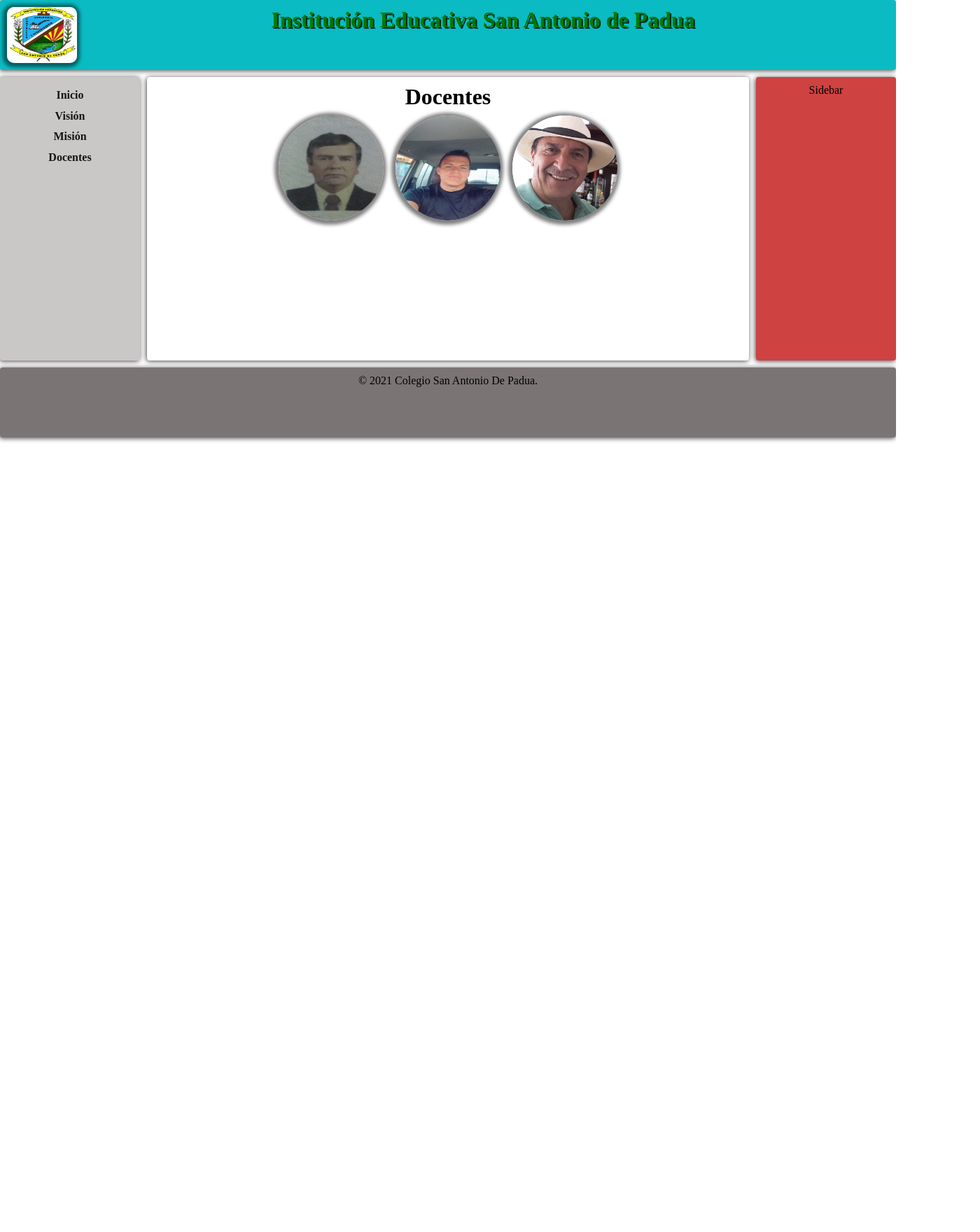
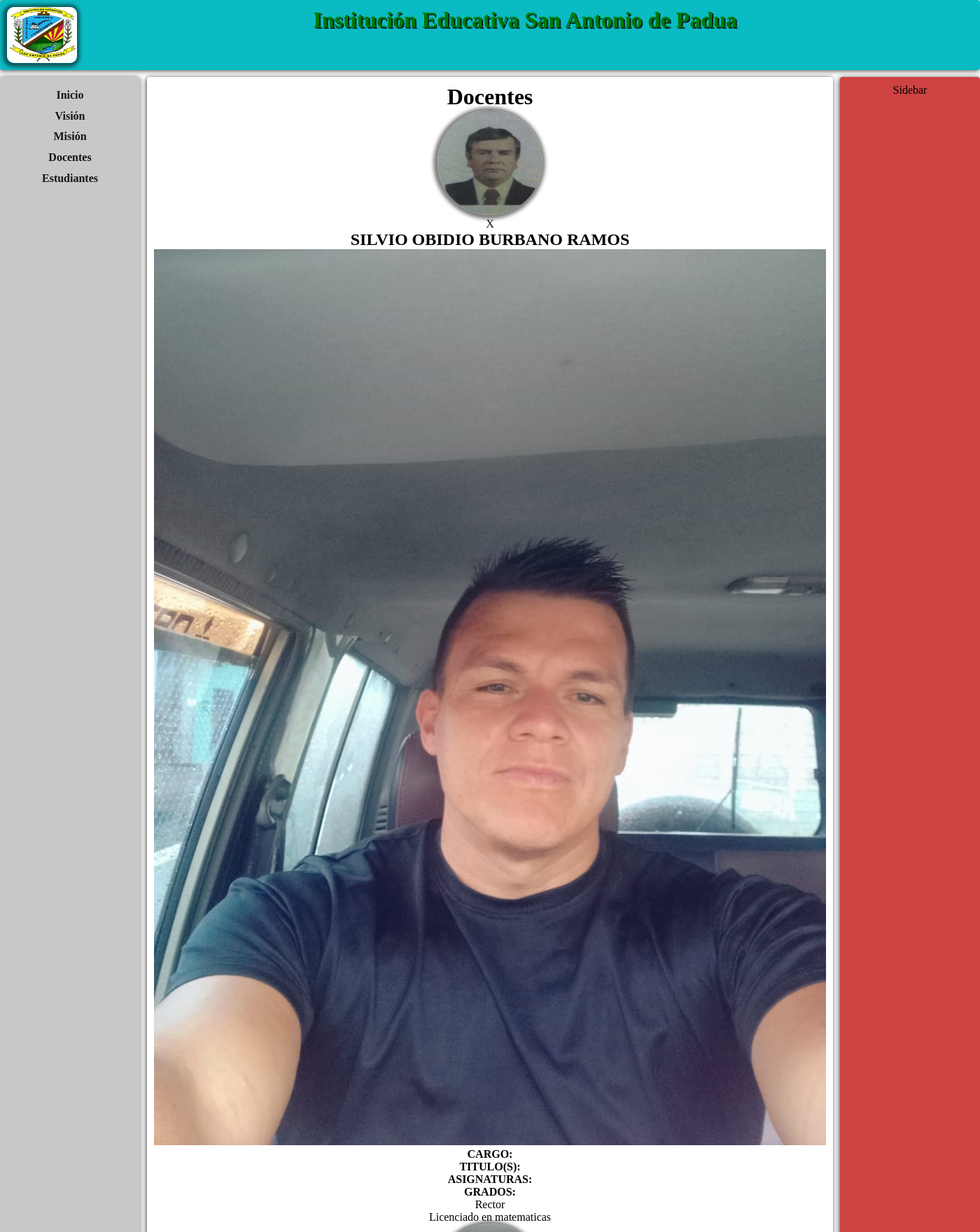
Before and after one commit to Yamidor/webSanAntonio, a React app: page /teachers in a window 1280 px wide. Shown: the top 1760 px of the page at 70% size, 1400 px wide, since content can reach past the window. Before the commit the page ends 800 px from the top, so only its background shows below. Built offline with nearby package versions, Linux system fonts and the light colour scheme.

Commit message:
comit teacher

```diff
--- a/package.json
+++ b/package.json
@@ -20,6 +20,7 @@
   },
   "devDependencies": {
     "@babel/core": "^7.13.13",
+    "@babel/plugin-syntax-class-properties": "^7.12.13",
     "@babel/preset-env": "^7.13.12",
     "@babel/preset-react": "^7.13.13",
     "@pmmmwh/react-refresh-webpack-plugin": "^0.4.2",
--- a/src/components/Navbar.jsx
+++ b/src/components/Navbar.jsx
@@ -26,6 +26,11 @@ const Navbar = (props) =>{
                         <b>Docentes</b>
                     </Link>
                 </li>
+                <li className="li">
+                    <Link  to="/students">
+                        <b>Estudiantes</b>
+                    </Link>
+                </li>
             </ul>
 
 
--- a/src/containers/Student.jsx
+++ b/src/containers/Student.jsx
@@ -1,9 +1,31 @@
-import React from 'react';
+import React, {useEffect, useState} from 'react';
+import StudentService from '../services/student-service'
+
 const Student = () => {
+    const [students, setStudents] = useState([]);
+    const [status, setStatus] = useState(false);
+    useEffect(() => {
+        cargarStudents();
+    },[status]);
+
+    const cargarStudents = async () =>{
+        let est = await fetch("http://localhost:8080/students?currentPage=0&sizePage=100");
+        const res = await est.json();
+        setStudents(res.content);
+        setStatus(true)
+    }
+
 
     return(
         <div className="container">
-            <h1>estudents</h1>
+            {students.map(student =>
+                <div key={student.id}>
+                    <h1>{student.fullName}</h1>
+                </div>
+            )}
+
+
+
         </div>
     )
 
--- a/src/containers/Teachers.jsx
+++ b/src/containers/Teachers.jsx
@@ -5,40 +5,50 @@ import Yamid from '../img/yamid.jpeg'
 import Olguer from '../img/olguer.jpeg'
 import '../styles/teachers.css'
 const Teachers = () => {
+    const teachers = [
+                        {
+                            id: 1,
+                            name: "SILVIO OBIDIO BURBANO RAMOS",
+                            titles: "Licenciado en matematicas",
+                            cargo: "Rector",
+                            img: Silvio,
+                            materias: "",
+                            grados: ""
+                        },
+                        {
+                            id: 2,
+                            name: "RUBEN YAMID ORDOÑEZ GOMEZ",
+                            titles: "Ingeniero de sistemas",
+                            cargo: "Docente",
+                            img: Yamid,
+                            materias: "Etica-Tecnologia e informatica",
+                            grados: "6° 7° 8° 9° 10° 11°"
+                        },
+                        {
+                            id: 3,
+                            name: "OLGUER AGUIRRE",
+                            titles: "Licenciado en matematicas",
+                            cargo: "Docente",
+                            img: Olguer,
+                            materias: "Matematicas-Fisica",
+                            grados: "8° 9° 10° 11°"
+                        },
+
+                    ]
+    console.log(teachers);
     return(
         <div className="container">
             <h1 className="title-teacher">Docentes</h1>
             <div className="container-teachers">
-                <div className="teacher">
-                    <a href="#miModal1">
-                        <img src={Silvio} alt="Teacher" className="img-teacher"/>
-                    </a>
-                    <div id="miModal1" class="modal">
-                        <div class="modal-contenido">
-                            <a href="#" className="close">X</a>
-                            <h2 className="name-teacher">SILVIO OBIDIO BURBANO RAMOS</h2>
-                            <div className="container-teachers-info">
-                                <img src={Silvio} alt="Teacher" className="img-teacher-modal"/>
-                                <div className="title-items">
-                                    <h4 className="title-item">CARGO:</h4>
-                                    <h4 className="title-item">TITULO(S):</h4>
-                                </div>
-                                <div className="description-items">
-                                    <p className="description-item">Rector</p>
-                                    <p className="description-item">Licenciado en matematicas</p>
-                                </div>
-                            </div>
-                        </div>
-                    </div>
-                </div>
+                {teachers.map(teacher =>
                 <div className="teacher">
                     <a href="#miModal2">
-                        <img src={Yamid} alt="Yamid" className="img-teacher"/>
+                        <img src={teacher.img} alt={teacher.img} className="img-teacher"/>
                     </a>
-                    <div id="miModal2" class="modal">
-                        <div class="modal-contenido">
+                    <div id="miModal2" className="modal">
+                        <div className="modal-contenido">
                             <a href="#" className="close">X</a>
-                            <h2 className="name-teacher">RUBEN YAMID ORDOÑEZ GOMEZ</h2>
+                            <h2 className="name-teacher">{teacher.name}</h2>
                             <div className="container-teachers-info">
                             <img src={Yamid} alt="Teacher" className="img-teacher-modal"/>
                                 <div className="title-items">
@@ -48,42 +58,17 @@ const Teachers = () => {
                                     <h4 className="title-item">GRADOS:</h4>
                                 </div>
                                 <div className="description-items">
-                                    <p className="description-item">Docente</p>
-                                    <p className="description-item">Ingeniero de sistemas</p>
-                                    <p className="description-item">Etica-Tecnologia e informatica</p>
-                                    <p className="description-item">6° 7° 8° 9° 10° 11°</p>
+                                    <p className="description-item">{teacher.cargo}</p>
+                                    <p className="description-item">{teacher.titles}</p>
+                                    <p className="description-item">{teacher.materias}</p>
+                                    <p className="description-item">{teacher.grados}</p>
                                 </div>
 
                             </div>
                         </div>
                     </div>
                 </div>
-                <div className="teacher">
-                    <a href="#miModal3">
-                        <img src={Olguer} alt="Olger" className="img-teacher"/>
-                    </a>
-                    <div id="miModal3" class="modal">
-                        <div class="modal-contenido">
-                            <a href="#" className="close">X</a>
-                            <h2 className="name-teacher">OLGUER AGUIRRE</h2>
-                            <div className="container-teachers-info">
-                                <img src={Olguer} alt="Teacher" className="img-teacher-modal"/>
-                                <div className="title-items">
-                                    <h4 className="title-item">CARGO:</h4>
-                                    <h4 className="title-item">TITULO(S):</h4>
-                                    <h4 className="title-item">ASIGNATURAS:</h4>
-                                    <h4 className="title-item">GRADOS:</h4>
-                                </div>
-                                <div className="description-items">
-                                    <p className="description-item">Docente</p>
-                                    <p className="description-item">Licenciado en matematicas</p>
-                                    <p className="description-item">Matematicas-Fisica</p>
-                                    <p className="description-item">8° 9° 10° 11°</p>
-                                </div>
-                            </div>
-                        </div>
-                    </div>
-                </div>
+                )}
             </div>
         </div>
     )
--- a/src/services/student-service.js
+++ b/src/services/student-service.js
@@ -1,15 +1,9 @@
+
+
 class StudentService {
     constructor(){
     }
 
-    async getStudents(){
-        fetch("http://localhost:8080/students",{
-            params:{
-                currentPage: 0,
-                sizePage: 100
-            }
-        })
-    }
 }
 
 export default StudentService;
--- /dev/null
+++ b/src/styles/modal-teacher.css
@@ -0,0 +1,83 @@
+.modal-contenido {
+  background-color: #0abbc3;
+  border-radius: 10px;
+  width: 600px;
+  height: 200px;
+  padding: 10px 20px;
+  margin: 5% auto;
+  position: relative;
+}
+.modal {
+  background-color: rgba(0, 0, 0, 0.8);
+  position: fixed;
+  top: 0;
+  right: 0;
+  bottom: 0;
+  left: 0;
+  opacity: 0;
+  pointer-events: none;
+}
+#miModal:target {
+  opacity: 1;
+  pointer-events: auto;
+}
+#miModal1:target {
+  opacity: 1;
+  pointer-events: auto;
+}
+#miModal2:target {
+  opacity: 1;
+  pointer-events: auto;
+}
+#miModal3:target {
+  opacity: 1;
+  pointer-events: auto;
+}
+.close {
+  float: right;
+  background: #7a7474;
+  border-radius: 50%;
+  box-shadow: -1px 1px 5px 5px rgb(0, 0, 0, 0.3);
+  padding: 1%;
+}
+.teacher {
+  display: inline-grid;
+  margin: 1%;
+}
+.name-teacher {
+  color: rgb(0, 121, 0);
+  text-shadow: 2px 2px rgb(0, 0, 0, 0.8);
+}
+.cargo {
+  grid-column-start: col-start 1;
+  grid-row-start: col-start 2;
+}
+.container-teachers-info {
+  grid-template-columns: 25% 75%;
+  grid-template-rows: 25% 25% 25% 25%;
+}
+
+.img-teacher-modal {
+  float: right;
+  margin-top: 10px;
+  height: 100px;
+  width: 100px;
+  border-radius: 3%;
+  box-shadow: -1px 1px 5px 5px rgb(0, 0, 0, 0.5);
+}
+.title-items {
+  float: left;
+  padding-left: 0%;
+}
+.title-item {
+  text-align: left;
+  margin-top: 20px;
+}
+.description-items {
+  display: inline-grid;
+}
+
+.description-item {
+  text-align: left;
+  margin-top: 20px;
+}
--- a/src/styles/teachers.css
+++ b/src/styles/teachers.css
@@ -8,87 +8,3 @@
   max-width: 100%;
   max-height: 100%;
 }
-
-.modal-contenido {
-  background-color: #0abbc3;
-  border-radius: 10px;
-  width: 600px;
-  height: 200px;
-  padding: 10px 20px;
-  margin: 5% auto;
-  position: relative;
-}
-.modal {
-  background-color: rgba(0, 0, 0, 0.8);
-  position: fixed;
-  top: 0;
-  right: 0;
-  bottom: 0;
-  left: 0;
-  opacity: 0;
-  pointer-events: none;
-}
-#miModal:target {
-  opacity: 1;
-  pointer-events: auto;
-}
-#miModal1:target {
-  opacity: 1;
-  pointer-events: auto;
-}
-#miModal2:target {
-  opacity: 1;
-  pointer-events: auto;
-}
-#miModal3:target {
-  opacity: 1;
-  pointer-events: auto;
-}
-.close {
-  float: right;
-  background: #7a7474;
-  border-radius: 50%;
-  box-shadow: -1px 1px 5px 5px rgb(0, 0, 0, 0.3);
-  padding: 1%;
-}
-.teacher {
-  display: inline-grid;
-  margin: 1%;
-}
-.name-teacher {
-  color: rgb(0, 121, 0);
-  text-shadow: 2px 2px rgb(0, 0, 0, 0.8);
-}
-.cargo {
-  grid-column-start: col-start 1;
-  grid-row-start: col-start 2;
-}
-.container-teachers-info {
-  grid-template-columns: 25% 75%;
-  grid-template-rows: 25% 25% 25% 25%;
-}
-
-.img-teacher-modal {
-  float: right;
-  margin-top: 10px;
-  height: 100px;
-  width: 100px;
-  border-radius: 3%;
-  box-shadow: -1px 1px 5px 5px rgb(0, 0, 0, 0.5);
-}
-.title-items {
-  float: left;
-  padding-left: 0%;
-}
-.title-item {
-  text-align: left;
-  margin-top: 20px;
-}
-.description-items {
-  display: inline-grid;
-}
-
-.description-item {
-  text-align: left;
-  margin-top: 20px;
-}
```
Also changed, not shown: src/components/ModalTeacher.jsx (added, +27 -0 lines), 10 other files (tests, documents, lock files or other folders).
